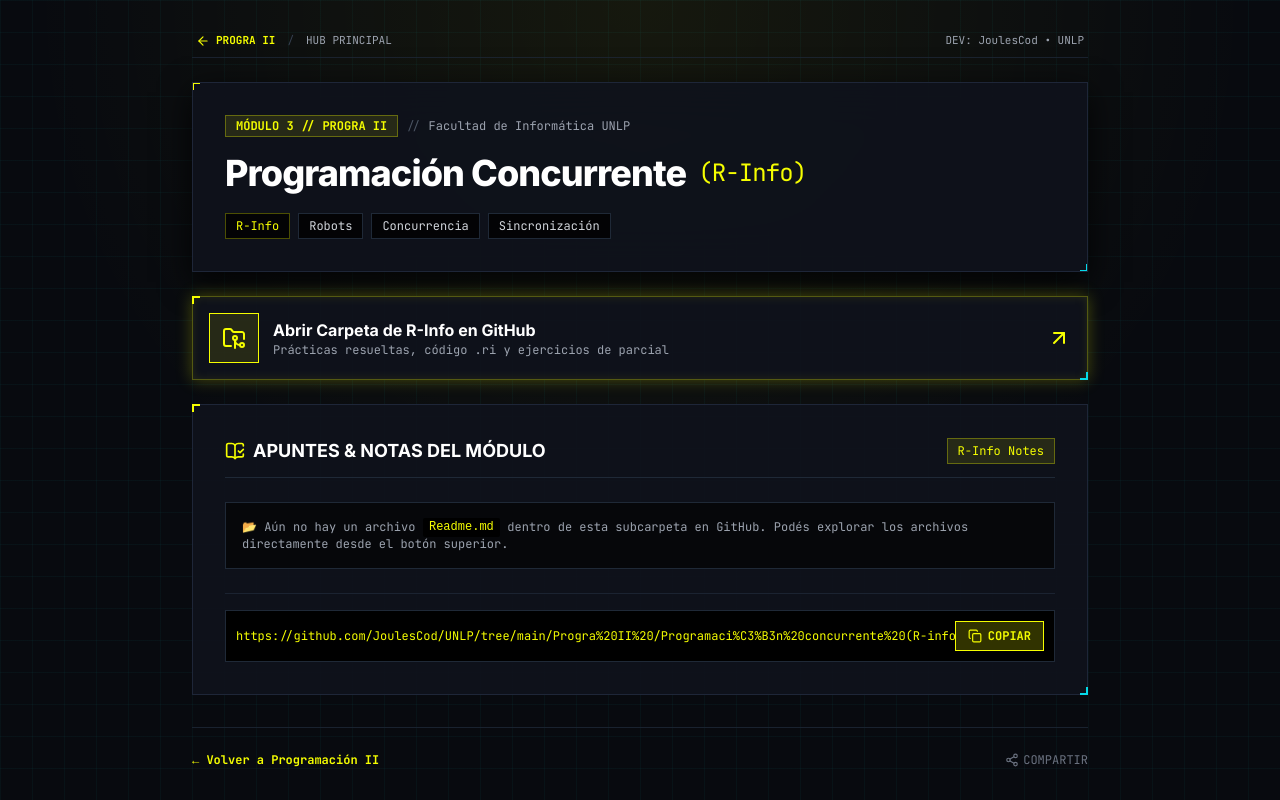
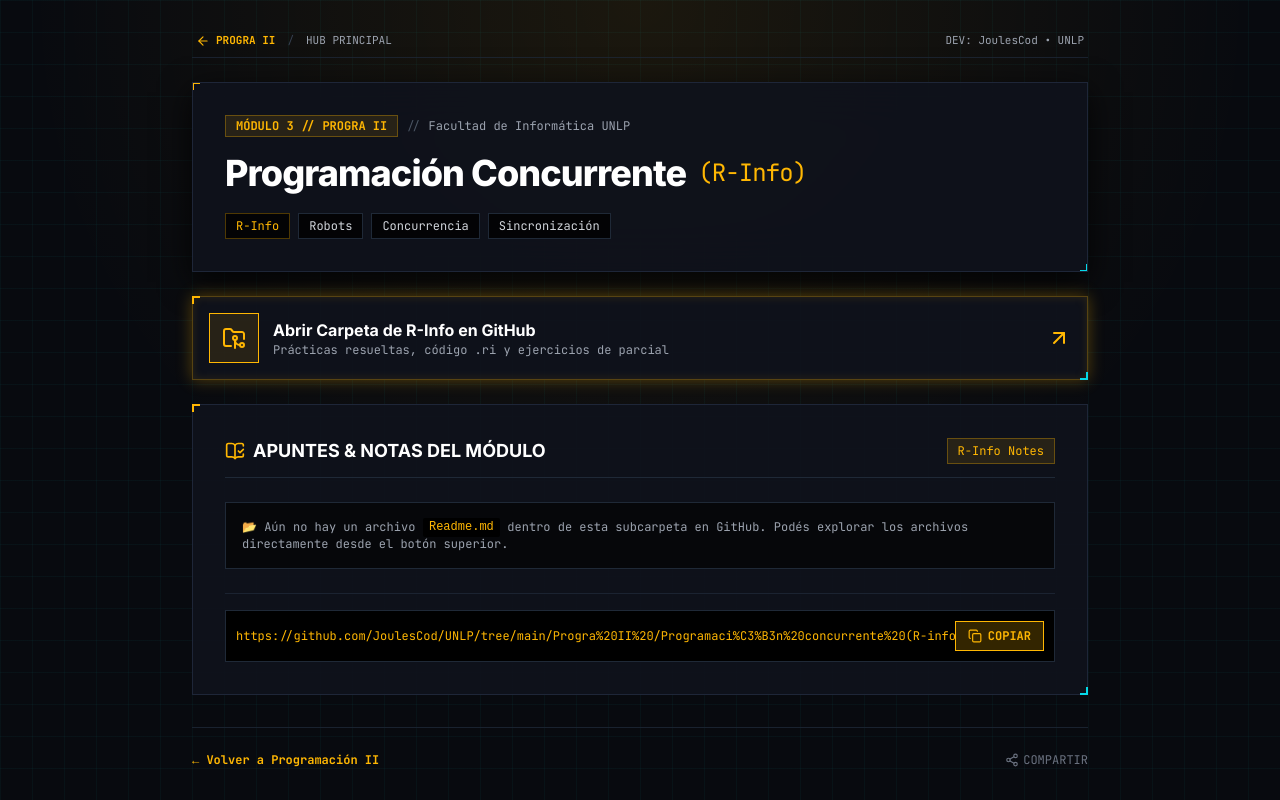
Before and after one commit to JoulesCod/UNLP-Ingenieria-en-Computacion-Web, a plain HTML site: page Programación II/Programación Concurrente - R-info/index.html in a window 1280 px wide. Drawn offline with nearby package versions, Linux system fonts and the light colour scheme; no server answers.

Commit message:
Update index.html

```diff
--- a/Programación II/Programación Concurrente - R-info/index.html
+++ b/Programación II/Programación Concurrente - R-info/index.html
@@ -24,14 +24,14 @@
                         neonSalmon: '#ff7a7a',
                         neonPink: '#ff2a6d',
                         neonCyan: '#05d9e8',
-                        neonYellow: '#f5fe00',
+                        neonAmber: '#ffb703',
                     },
                     fontFamily: {
                         sans: ['Inter', 'sans-serif'],
                         mono: ['JetBrains Mono', 'Fira Code', 'monospace'],
                     },
                     boxShadow: {
-                        'neon-yellow': '0 0 15px rgba(245, 254, 0, 0.25), inset 0 0 10px rgba(245, 254, 0, 0.1)',
+                        'neon-amber': '0 0 15px rgba(255, 183, 3, 0.3), inset 0 0 10px rgba(255, 183, 3, 0.12)',
                         'cyber-card': '0 10px 30px rgba(0, 0, 0, 0.8)',
                     }
                 }
@@ -52,7 +52,7 @@
             color: #e2e8f0;
             overflow-x: hidden;
             background-image:
-                radial-gradient(circle at 50% 0%, rgba(245, 254, 0, 0.06) 0%, transparent 60%),
+                radial-gradient(circle at 50% 0%, rgba(255, 183, 3, 0.08) 0%, transparent 60%),
                 linear-gradient(rgba(5, 217, 232, 0.04) 1px, transparent 1px),
                 linear-gradient(90deg, rgba(5, 217, 232, 0.04) 1px, transparent 1px);
             background-size: 100% 100%, 32px 32px, 32px 32px;
@@ -61,38 +61,38 @@
         .cyber-corner { position: relative; }
         .cyber-corner::before {
             content: ''; position: absolute; top: -1px; left: -1px; width: 8px; height: 8px;
-            border-top: 2px solid #f5fe00; border-left: 2px solid #f5fe00; pointer-events: none;
+            border-top: 2px solid #ffb703; border-left: 2px solid #ffb703; pointer-events: none;
         }
         .cyber-corner::after {
             content: ''; position: absolute; bottom: -1px; right: -1px; width: 8px; height: 8px;
             border-bottom: 2px solid #05d9e8; border-right: 2px solid #05d9e8; pointer-events: none;
         }
-        .markdown-body h1 { font-size: 1.5rem; font-weight: 800; color: #f5fe00; margin-top: 1rem; margin-bottom: 0.5rem; }
+        .markdown-body h1 { font-size: 1.5rem; font-weight: 800; color: #ffb703; margin-top: 1rem; margin-bottom: 0.5rem; }
         .markdown-body h2 { font-size: 1.25rem; font-weight: 700; color: #05d9e8; margin-top: 1.25rem; margin-bottom: 0.5rem; }
         .markdown-body h3 { font-size: 1rem; font-weight: 700; color: #fff; margin-top: 1rem; margin-bottom: 0.5rem; }
         .markdown-body p { color: #cbd5e1; margin-bottom: 0.75rem; }
         .markdown-body ul { list-style-type: disc; padding-left: 1.25rem; margin-bottom: 0.75rem; }
         .markdown-body ol { list-style-type: decimal; padding-left: 1.25rem; margin-bottom: 0.75rem; }
-        .markdown-body blockquote { border-left: 3px solid #f5fe00; padding-left: 0.75rem; color: #94a3b8; font-style: italic; margin-bottom: 0.75rem; }
-        .markdown-body code { background: #000; color: #f5fe00; padding: 0.15rem 0.4rem; border-radius: 2px; font-family: monospace; }
+        .markdown-body blockquote { border-left: 3px solid #ffb703; padding-left: 0.75rem; color: #94a3b8; font-style: italic; margin-bottom: 0.75rem; }
+        .markdown-body code { background: #000; color: #ffb703; padding: 0.15rem 0.4rem; border-radius: 2px; font-family: monospace; }
         .markdown-body a { color: #ff7a7a; text-decoration: underline; }
         .markdown-body a:hover { color: #05d9e8; }
         ::-webkit-scrollbar { width: 6px; }
         ::-webkit-scrollbar-track { background: #080a0f; }
-        ::-webkit-scrollbar-thumb { background: #f5fe00; }
+        ::-webkit-scrollbar-thumb { background: #ffb703; }
     </style>
 </head>
-<body class="min-h-screen flex flex-col justify-between items-center p-3 sm:p-6 lg:p-8 selection:bg-neonYellow selection:text-black relative">
+<body class="min-h-screen flex flex-col justify-between items-center p-3 sm:p-6 lg:p-8 selection:bg-neonAmber selection:text-black relative">
 
-    <div id="toast" class="fixed bottom-6 right-6 z-50 transform translate-y-24 opacity-0 transition-all duration-300 ease-out bg-cyberDark border border-neonYellow text-neonYellow px-5 py-3 shadow-neon-yellow flex items-center space-x-3 pointer-events-none font-mono text-xs">
-        <i data-lucide="terminal" class="w-4 h-4 text-neonYellow animate-pulse"></i>
+    <div id="toast" class="fixed bottom-6 right-6 z-50 transform translate-y-24 opacity-0 transition-all duration-300 ease-out bg-cyberDark border border-neonAmber text-neonAmber px-5 py-3 shadow-neon-amber flex items-center space-x-3 pointer-events-none font-mono text-xs">
+        <i data-lucide="terminal" class="w-4 h-4 text-neonAmber animate-pulse"></i>
         <div><span class="text-gray-400">[SYSTEM]:</span> <span id="toast-message" class="text-white font-bold">¡Copiado!</span></div>
     </div>
 
     <main class="w-full max-w-4xl mx-auto space-y-6 my-auto z-10">
         <div class="flex items-center justify-between text-[11px] font-mono text-gray-500 border-b border-gray-800/80 pb-2 px-1">
             <div class="flex items-center space-x-3">
-                <a href="../" class="flex items-center space-x-1.5 text-neonYellow hover:text-neonCyan transition-colors font-bold">
+                <a href="../" class="flex items-center space-x-1.5 text-neonAmber hover:text-neonCyan transition-colors font-bold">
                     <i data-lucide="arrow-left" class="w-3.5 h-3.5"></i>
                     <span>PROGRA II</span>
                 </a>
@@ -105,16 +105,16 @@
         <header class="relative bg-cyberCard border border-cyberBorder p-6 sm:p-8 backdrop-blur-xl overflow-hidden shadow-cyber-card cyber-corner">
             <div class="space-y-4 relative z-10">
                 <div class="flex flex-wrap items-center gap-2 font-mono text-xs">
-                    <span class="bg-neonYellow/10 text-neonYellow border border-neonYellow/30 px-2.5 py-0.5 font-bold">MÓDULO 3 // PROGRA II</span>
+                    <span class="bg-neonAmber/10 text-neonAmber border border-neonAmber/30 px-2.5 py-0.5 font-bold">MÓDULO 3 // PROGRA II</span>
                     <span class="text-gray-600">//</span>
                     <span class="text-gray-400">Facultad de Informática UNLP</span>
                 </div>
                 <h1 class="text-2xl sm:text-4xl font-extrabold tracking-tight text-white flex items-center gap-3">
                     <span>Programación Concurrente</span>
-                    <span class="text-neonYellow font-mono text-lg font-normal sm:text-2xl">(R-Info)</span>
+                    <span class="text-neonAmber font-mono text-lg font-normal sm:text-2xl">(R-Info)</span>
                 </h1>
                 <div class="flex flex-wrap items-center gap-2 pt-1 font-mono text-xs">
-                    <span class="px-2.5 py-1 bg-black/80 text-neonYellow border border-neonYellow/30">R-Info</span>
+                    <span class="px-2.5 py-1 bg-black/80 text-neonAmber border border-neonAmber/30">R-Info</span>
                     <span class="px-2.5 py-1 bg-black/80 text-gray-300 border border-gray-800">Robots</span>
                     <span class="px-2.5 py-1 bg-black/80 text-gray-300 border border-gray-800">Concurrencia</span>
                     <span class="px-2.5 py-1 bg-black/80 text-gray-300 border border-gray-800">Sincronización</span>
@@ -124,9 +124,9 @@
 
         <section>
             <a href="https://github.com/JoulesCod/UNLP/tree/main/Progra%20II%20/Programaci%C3%B3n%20concurrente%20(R-info)" target="_blank" rel="noopener noreferrer"
-               class="group relative bg-cyberCard p-4 border border-neonYellow/30 hover:border-neonYellow flex items-center justify-between transition-all duration-300 cyber-corner shadow-neon-yellow">
+               class="group relative bg-cyberCard p-4 border border-neonAmber/30 hover:border-neonAmber flex items-center justify-between transition-all duration-300 cyber-corner shadow-neon-amber">
                 <div class="flex items-center space-x-3.5">
-                    <div class="p-3 bg-neonYellow/10 border border-neonYellow text-neonYellow group-hover:bg-neonYellow group-hover:text-black transition-colors">
+                    <div class="p-3 bg-neonAmber/10 border border-neonAmber text-neonAmber group-hover:bg-neonAmber group-hover:text-black transition-colors">
                         <i data-lucide="folder-git2" class="w-6 h-6"></i>
                     </div>
                     <div>
@@ -134,28 +134,28 @@
                         <div class="text-xs text-gray-400 font-mono">Prácticas resueltas, código .ri y ejercicios de parcial</div>
                     </div>
                 </div>
-                <i data-lucide="arrow-up-right" class="w-6 h-6 text-neonYellow group-hover:translate-x-1 group-hover:-translate-y-1 transition-transform"></i>
+                <i data-lucide="arrow-up-right" class="w-6 h-6 text-neonAmber group-hover:translate-x-1 group-hover:-translate-y-1 transition-transform"></i>
             </a>
         </section>
 
         <section class="bg-cyberCard border border-cyberBorder p-6 sm:p-8 space-y-6 cyber-corner">
             <div class="flex items-center justify-between border-b border-gray-800 pb-3">
                 <h2 class="text-base sm:text-lg font-bold text-white flex items-center gap-2">
-                    <i data-lucide="book-open-check" class="w-5 h-5 text-neonYellow"></i>
+                    <i data-lucide="book-open-check" class="w-5 h-5 text-neonAmber"></i>
                     <span>APUNTES & NOTAS DEL MÓDULO</span>
                 </h2>
-                <span class="text-xs font-mono text-neonYellow bg-neonYellow/10 border border-neonYellow/30 px-2.5 py-1">R-Info Notes</span>
+                <span class="text-xs font-mono text-neonAmber bg-neonAmber/10 border border-neonAmber/30 px-2.5 py-1">R-Info Notes</span>
             </div>
 
             <article id="readme-content" class="markdown-body font-mono text-xs sm:text-sm text-gray-300 leading-relaxed">
-                <div class="p-4 bg-black/60 border border-gray-800 text-neonYellow font-mono animate-pulse">[SYSTEM]: Buscando Readme.md en la carpeta...</div>
+                <div class="p-4 bg-black/60 border border-gray-800 text-neonAmber font-mono animate-pulse">[SYSTEM]: Buscando Readme.md en la carpeta...</div>
             </article>
 
             <div class="pt-4 border-t border-gray-800/80">
                 <div class="flex items-center bg-black border border-gray-800 p-2 sm:p-2.5 font-mono text-xs">
-                    <code class="text-neonYellow flex-1 overflow-x-auto whitespace-nowrap pr-2 select-all">https://github.com/JoulesCod/UNLP/tree/main/Progra%20II%20/Programaci%C3%B3n%20concurrente%20(R-info)</code>
+                    <code class="text-neonAmber flex-1 overflow-x-auto whitespace-nowrap pr-2 select-all">https://github.com/JoulesCod/UNLP/tree/main/Progra%20II%20/Programaci%C3%B3n%20concurrente%20(R-info)</code>
                     <button onclick="copyToClipboard('https://github.com/JoulesCod/UNLP/tree/main/Progra%20II%20/Programaci%C3%B3n%20concurrente%20(R-info)', 'Enlace copiado')"
-                            class="px-3 py-1.5 bg-neonYellow/20 hover:bg-neonYellow hover:text-black text-neonYellow border border-neonYellow transition-all flex items-center gap-1.5 text-xs font-mono font-bold shrink-0">
+                            class="px-3 py-1.5 bg-neonAmber/20 hover:bg-neonAmber hover:text-black text-neonAmber border border-neonAmber transition-all flex items-center gap-1.5 text-xs font-mono font-bold shrink-0">
                         <i data-lucide="copy" class="w-3.5 h-3.5"></i><span class="hidden sm:inline">COPIAR</span>
                     </button>
                 </div>
@@ -164,8 +164,8 @@
     </main>
 
     <footer class="w-full max-w-4xl mx-auto mt-8 pt-6 border-t border-gray-800/80 flex items-center justify-between text-xs text-gray-500 font-mono z-10">
-        <a href="../" class="text-neonYellow hover:text-neonCyan font-bold transition-colors">← Volver a Programación II</a>
-        <button onclick="copyToClipboard(window.location.href, 'Enlace de la página copiado')" class="hover:text-neonYellow transition-colors flex items-center gap-1">
+        <a href="../" class="text-neonAmber hover:text-neonCyan font-bold transition-colors">← Volver a Programación II</a>
+        <button onclick="copyToClipboard(window.location.href, 'Enlace de la página copiado')" class="hover:text-neonAmber transition-colors flex items-center gap-1">
             <i data-lucide="share-2" class="w-3.5 h-3.5"></i> COMPARTIR
         </button>
     </footer>
@@ -184,7 +184,7 @@
                 .catch(() => {
                     document.getElementById('readme-content').innerHTML = `
                         <div class="p-4 bg-black/60 border border-gray-800 text-gray-400 font-mono text-xs">
-                            📂 Aún no hay un archivo <code class="text-neonYellow">Readme.md</code> dentro de esta subcarpeta en GitHub. Podés explorar los archivos directamente desde el botón superior.
+                            📂 Aún no hay un archivo <code class="text-neonAmber">Readme.md</code> dentro de esta subcarpeta en GitHub. Podés explorar los archivos directamente desde el botón superior.
                         </div>`;
                 });
         });
```
